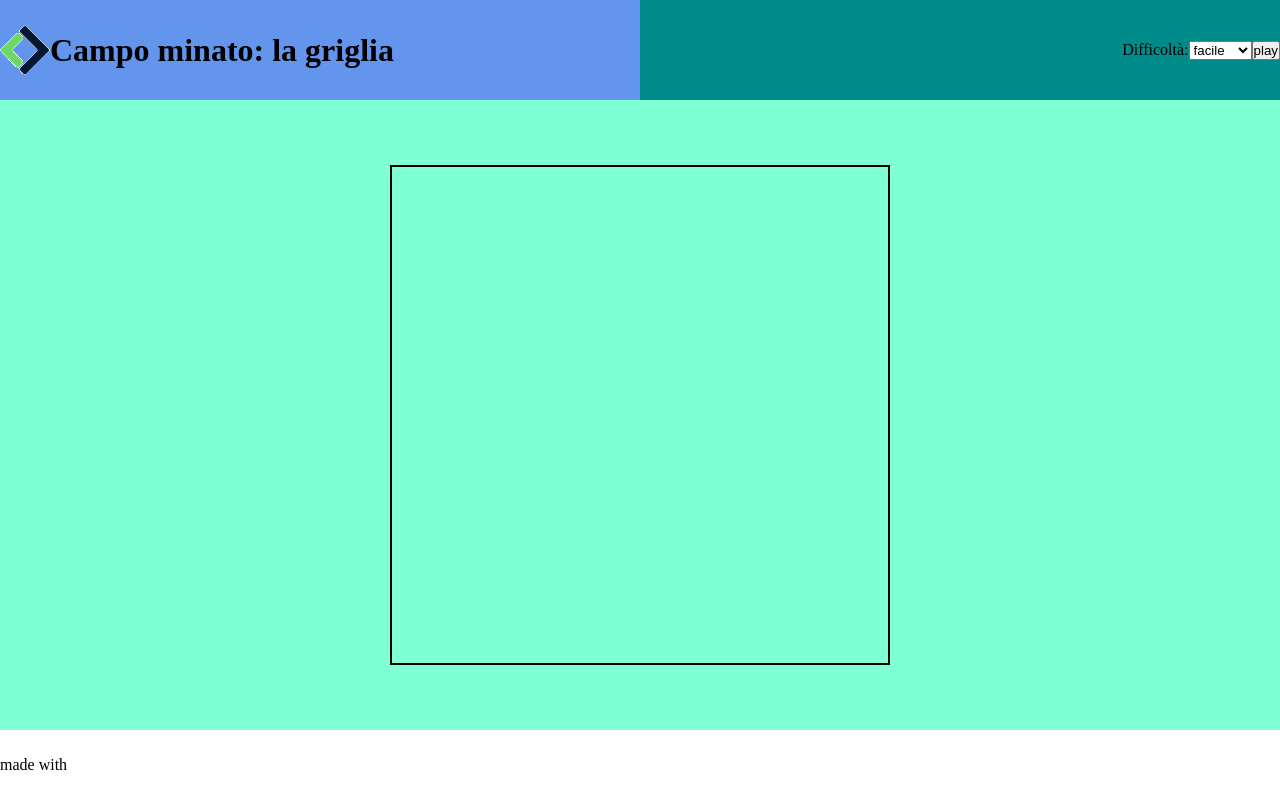
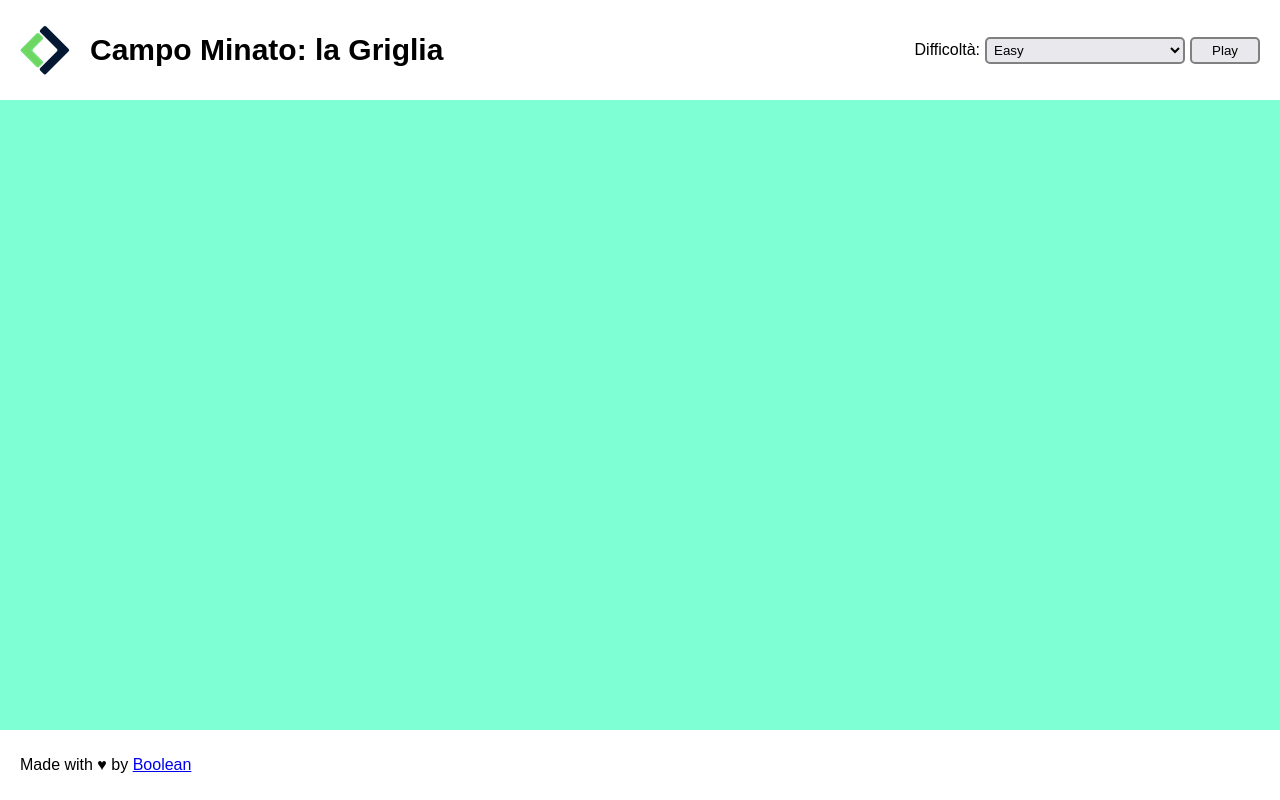
Before and after one commit to MatteoRuggieri2/js-campominato-grid, a plain HTML site: page index.html in a window 1280 px wide. Drawn offline with Linux system fonts and the light colour scheme.

Commit message:
Abbellito con prorpietà css

```diff
--- a/css/style.css
+++ b/css/style.css
@@ -6,6 +6,10 @@
 }
 
 /* COMMON */
+body{
+    font-family: Arial, Helvetica, sans-serif;
+}
+
 .app-container{
     width: 100%;
     height: 100vh;
@@ -26,6 +30,7 @@ main{
 
 footer{
     height: 70px;
+    padding: 0 20px;
     display: flex;
     align-items: center;
 }
@@ -33,34 +38,54 @@ footer{
 /* HEADER */
 .header-left{
     width: 50%;
+    padding: 0 20px;
     display: flex;
     align-items: center;
-    /* test */
-    background-color: cornflowerblue;
+}
+
+.header-left h1{
+    font-size: 30px
+}
+
+.header-left img{
+    margin-right: 20px;
 }
 
 .header-right{
     width: 50%;
+    padding: 0 20px;
     display: flex;
     justify-content: flex-end;
     align-items: center;
+}
 
-    /* test */
-    background-color: darkcyan;
+.header-right select{
+    margin: 0 5px;
+    padding: 3px;
+    width: 200px;
+    border: 2px solid grey;
+    border-radius: 5px;
+    background-color: #e9e9ed;
+}
+
+.header-right #play-button{
+    padding: 4px 20px;
+    border: 2px solid grey;
+    border-radius: 5px;
+    background-color: #e9e9ed;
 }
 
 /* MAIN */
 .grid{
     width: 500px;
     height: 500px;
-    border: 2px solid black;
     display: flex;
     flex-wrap: wrap;
     align-content: space-around;
 }
 
 .square{
-    border: 2px solid black;
+    border: 1px solid black;
     display: flex;
     justify-content: center;
     align-items: center;
--- a/index.html
+++ b/index.html
@@ -19,7 +19,7 @@
             <!-- Header Left -->
             <div class="header-left">
                 <img src="img/logo.png" alt="logo">
-                <h1>Campo minato: la griglia</h1>
+                <h1>Campo Minato: la Griglia</h1>
             </div>
 
             <!-- Header Right -->
@@ -28,13 +28,13 @@
                 <!-- Select -->
                 <label for="choice">Difficoltà:</label>
                 <select class="choice-list" name="choice" id="choice">
-                    <option value="easy">facile</option>
-                    <option value="hard">medio</option>
-                    <option value="crazy">difficile</option>
+                    <option value="easy">Easy</option>
+                    <option value="hard">Hard</option>
+                    <option value="crazy">Crazy</option>
                 </select>
 
                 <!-- Play Button -->
-                <input id="play-button" type="button" value="play">
+                <input id="play-button" type="button" value="Play">
             </div>
         </header>
 
@@ -53,7 +53,7 @@
         </main>
 
         <footer>
-            <span>made with</span>
+            <span>Made with &hearts; by <a href="https://www.boolean.careers/" target="_blank">Boolean</a></span>
         </footer>
 
     </div>
```
